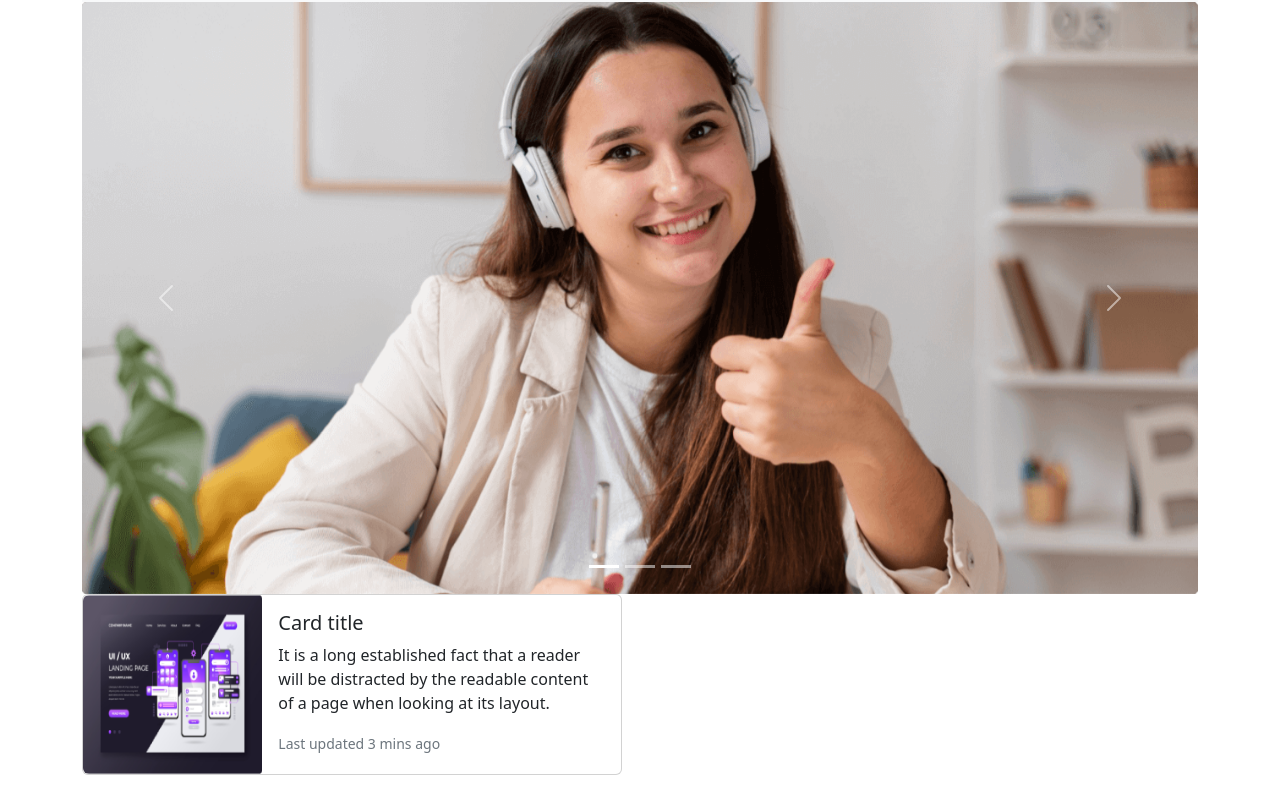
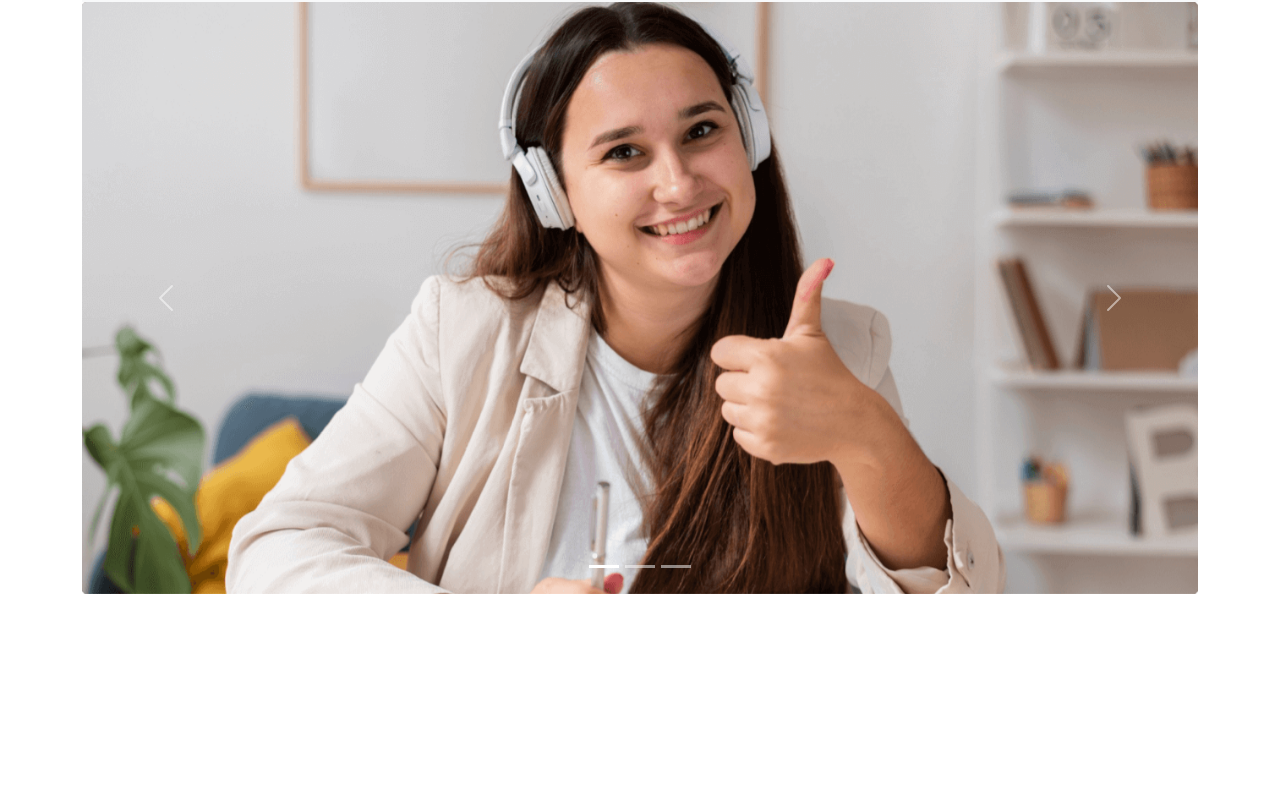
Before and after one commit to joySarkar8/assignment-3, a plain HTML site: page index.html in a window 1280 px wide. Shown: the part 64-855 px from the top of the page. After the commit the page ends 800 px from the top, so only its background shows below. Drawn offline with nearby package versions, Linux system fonts and the light colour scheme.

Commit message:
discover area compolete

```diff
--- a/index.html
+++ b/index.html
@@ -62,8 +62,8 @@
         <section>
             <div id="carouselExampleIndicators" class="carousel slide" data-bs-ride="true">
                 <div class="carousel-indicators">
-                    <button type="button" data-bs-target="#carouselExampleIndicators" data-bs-slide-to="0" class="active"
-                        aria-current="true" aria-label="Slide 1"></button>
+                    <button type="button" data-bs-target="#carouselExampleIndicators" data-bs-slide-to="0"
+                        class="active" aria-current="true" aria-label="Slide 1"></button>
                     <button type="button" data-bs-target="#carouselExampleIndicators" data-bs-slide-to="1"
                         aria-label="Slide 2"></button>
                     <button type="button" data-bs-target="#carouselExampleIndicators" data-bs-slide-to="2"
@@ -92,98 +92,6 @@
                 </button>
             </div>
         </section>
-
-        <!-- discover area start -->
-        <div class="card mb-3" style="max-width: 540px;">
-            <div class="row g-0">
-              <div class="col-md-4">
-                <img src="img/course/course-1.png" class="img-fluid rounded-start" alt="...">
-              </div>
-              <div class="col-md-8">
-                <div class="card-body">
-                  <h5 class="card-title">Card title</h5>
-                  <p class="card-text">It is a long established fact that a reader will be distracted by the readable content of a page when looking at its layout.</p>
-                  <p class="card-text"><small class="text-muted">Last updated 3 mins ago</small></p>
-                </div>
-              </div>
-            </div>
-          </div>
-
-
-
-
-
-
-
-
-
-
-
-
-
-
-
-
-
-
-
-
-
-
-
-
-
-
-
-
-
-
-
-
-        <!-- <div id="carouselExampleCaptions" class="carousel slide" data-bs-ride="false">
-            <div class="carousel-indicators">
-                <button type="button" data-bs-target="#carouselExampleCaptions" data-bs-slide-to="0" class="active"
-                    aria-current="true" aria-label="Slide 1"></button>
-                <button type="button" data-bs-target="#carouselExampleCaptions" data-bs-slide-to="1"
-                    aria-label="Slide 2"></button>
-                <button type="button" data-bs-target="#carouselExampleCaptions" data-bs-slide-to="2"
-                    aria-label="Slide 3"></button>
-            </div>
-            <div class="carousel-inner">
-                <div class="carousel-item active">
-                    <img src="img/cover/cover-1.png" class="d-block w-100" alt="...">
-                    <div class="carousel-caption d-none d-md-block">
-                        <h5>First slide label</h5>
-                        <p>Some representative placeholder content for the first slide.</p>
-                        <div class="btn bg-primary">Buy Now</div>
-                    </div>
-                </div>
-                <div class="carousel-item">
-                    <img src="img/cover/cover-2.jpg" class="d-block w-100" alt="...">
-                    <div class="carousel-caption d-none d-md-block">
-                        <h5>Second slide label</h5>
-                        <p>Some representative placeholder content for the second slide.</p>
-                    </div>
-                </div>
-                <div class="carousel-item">
-                    <img src="img/cover/cover-3.jpg" class="d-block w-100" alt="...">
-                    <div class="carousel-caption d-none d-md-block">
-                        <h5>Third slide label</h5>
-                        <p>Some representative placeholder content for the third slide.</p>
-                    </div>
-                </div>
-            </div>
-            <button class="carousel-control-prev" type="button" data-bs-target="#carouselExampleCaptions"
-                data-bs-slide="prev">
-                <span class="carousel-control-prev-icon" aria-hidden="true"></span>
-                <span class="visually-hidden">Previous</span>
-            </button>
-            <button class="carousel-control-next" type="button" data-bs-target="#carouselExampleCaptions"
-                data-bs-slide="next">
-                <span class="carousel-control-next-icon" aria-hidden="true"></span>
-                <span class="visually-hidden">Next</span>
-            </button>
-        </div> -->
     </header>
 
 
```
